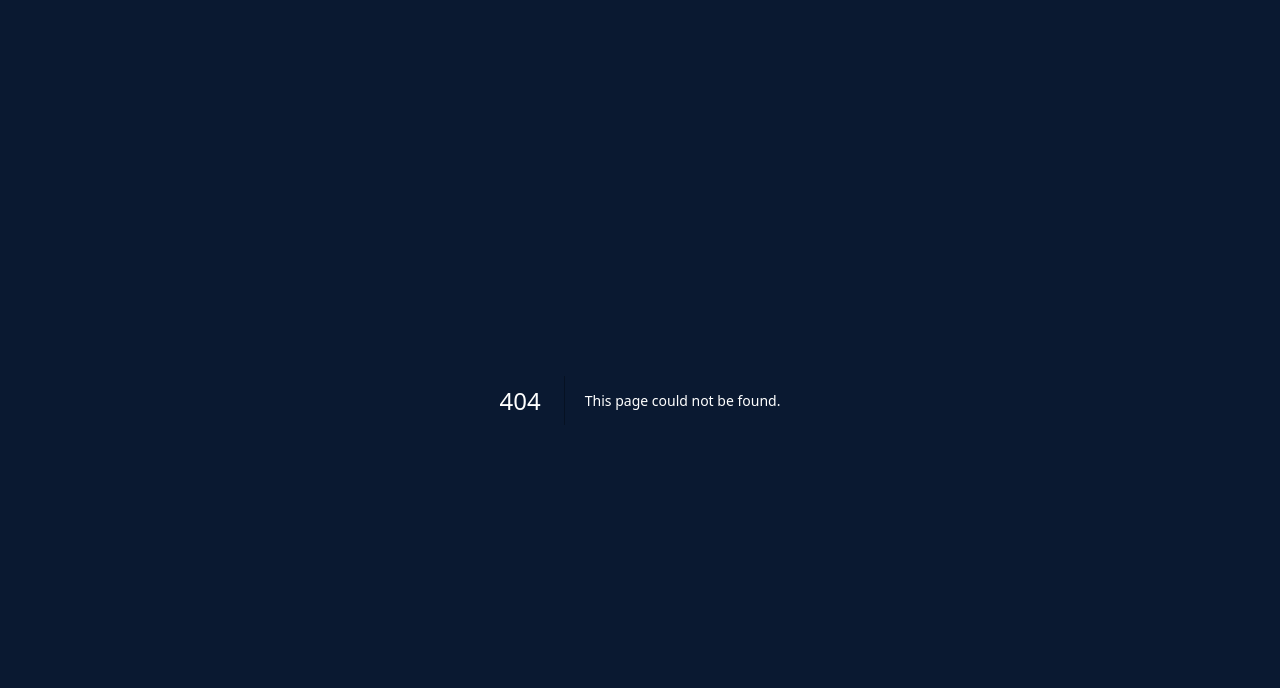
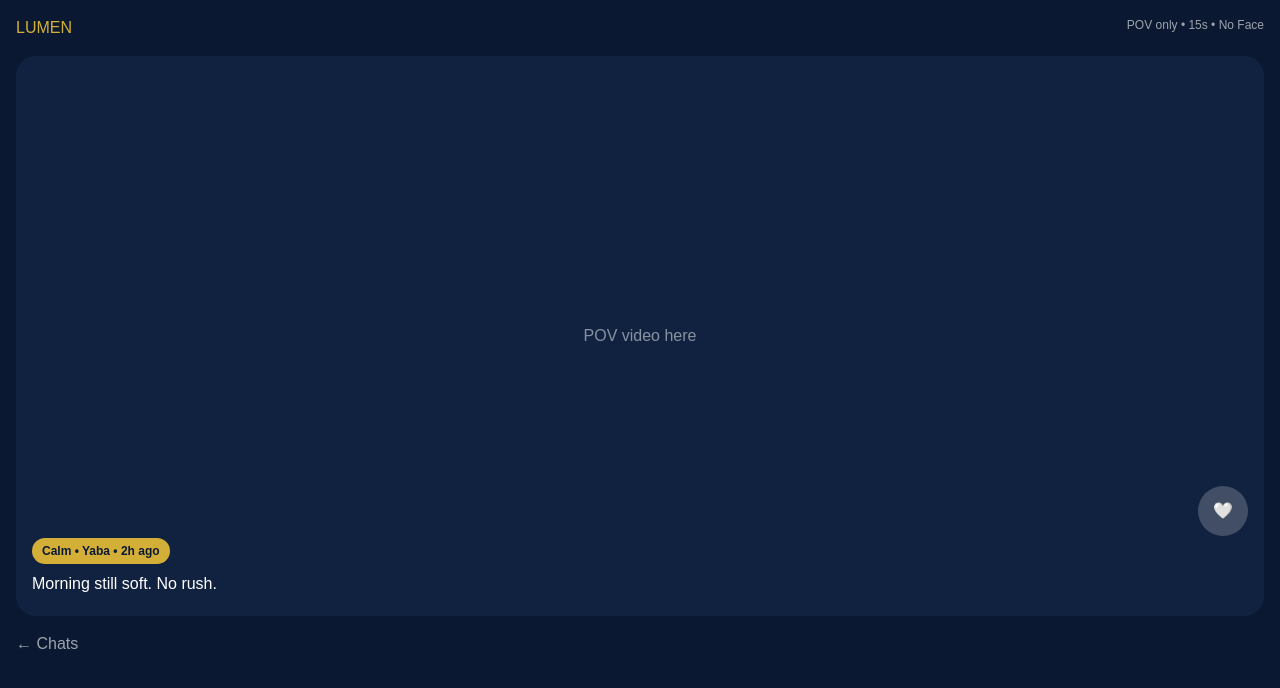
Before and after one commit to Habeebullahi7/Zamiq, a Next.js app: page /lumen in a window 1280 px wide. Before the commit this address had no page. Shown: the top 688 px of the page. Built offline with nearby package versions, Linux system fonts and the light colour scheme.

Commit message:
Create Lumen component with interactive features

```diff
--- /dev/null
+++ b/src/app/lumen/page.tsx
@@ -0,0 +1,31 @@
+'use client'
+import { useState } from 'react'
+
+export default function Lumen() {
+  const [felt, setFelt] = useState(false)
+  return (
+    <div style={{background:'#0A1931', minHeight:'100vh', color:'white', fontFamily:'sans-serif'}}>
+      <div style={{padding:'16px', display:'flex', justifyContent:'space-between'}}>
+        <h2 style={{margin:0, color:'#D4AF37'}}>LUMEN</h2>
+        <span style={{opacity:0.6, fontSize:'12px'}}>POV only • 15s • No Face</span>
+      </div>
+
+      <div style={{position:'relative', background:'#000', height:'70vh', margin:'0 16px', borderRadius:'20px', overflow:'hidden'}}>
+        <div style={{width:'100%', height:'100%', background:'#112240', display:'flex', alignItems:'center', justifyContent:'center'}}>
+          <p style={{opacity:0.5}}>POV video here</p>
+        </div>
+        <div style={{position:'absolute', bottom:'20px', left:'16px'}}>
+          <p style={{margin:0, background:'#D4AF37', color:'#0A1931', display:'inline-block', padding:'4px 10px', borderRadius:'20px', fontSize:'12px', fontWeight:'bold'}}>Calm • Yaba • 2h ago</p>
+          <p style={{margin:'8px 0 0 0'}}>Morning still soft. No rush.</p>
+        </div>
+        <div onClick={()=>setFelt(!felt)} style={{position:'absolute', right:'16px', bottom:'80px', background: felt ? '#D4AF37' : 'rgba(255,255,255,0.2)', width:'50px', height:'50px', borderRadius:'50%', display:'flex', alignItems:'center', justifyContent:'center'}}>
+          <span>{felt ? '💛' : '🤍'}</span>
+        </div>
+      </div>
+
+      <div style={{padding:'16px'}}>
+        <a href="/" style={{color:'white', textDecoration:'none', opacity:0.6}}>← Chats</a>
+      </div>
+    </div>
+  )
+}
```
